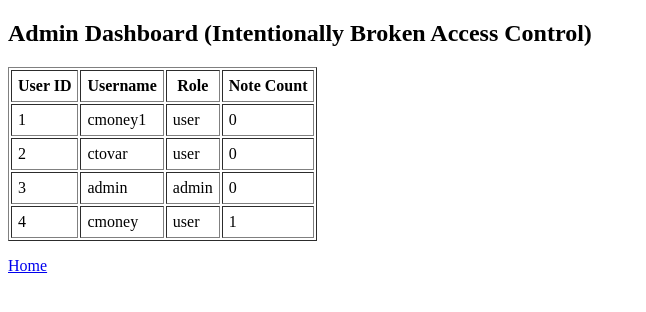
After one commit to CTovar43/secure-web-attack-lab, a Flask app: page /admin in a window 1280 px wide. The commit adds this page. Shown: the top 312 px of the page, without its empty margins (0-646 px from the left). Run offline with Flask 3, Linux system fonts and the light colour scheme; data comes from the database, SQL or seed files in the repository; both versions use the stored data as it was after the commit.

Commit message:
Day 1 : Notes feature + admin dashboard (intentionally broken access control)

```diff
--- a/app.py
+++ b/app.py
@@ -1,16 +1,30 @@
 from flask import Flask, render_template, request, redirect, session, url_for, flash
-from database import init_db, create_user, find_user_insecure
+from database import (
+    init_db,
+    ensure_admin_seed,
+    create_user,
+    find_user_insecure,
+    create_note,
+    get_notes_for_user,
+    get_all_users_and_note_counts,
+    get_user_id_by_username,
+)
 
 app = Flask(__name__)
-
-# ❌ Intentionally weak secret key (we'll fix later)
-app.secret_key = "devkey"
+app.secret_key = "devkey"  # ❌ intentionally weak
 
 
 @app.before_request
-def _init():
-    # Safe to call repeatedly; table creation uses IF NOT EXISTS
+def _setup():
     init_db()
+    ensure_admin_seed()  # creates admin/adminpass if missing
+
+
+def require_login():
+    if "user" not in session:
+        flash("Please log in first.")
+        return False
+    return True
 
 
 @app.route("/")
@@ -50,8 +64,7 @@ def register():
         flash("Username and password required.")
         return redirect(url_for("register"))
 
-    # ❌ Plaintext password storage (intentional)
-    ok = create_user(username, password, role="user")
+    ok = create_user(username, password, role="user")  # ❌ plaintext passwords
     if not ok:
         flash("Username already taken.")
         return redirect(url_for("register"))
@@ -66,6 +79,35 @@ def logout():
     return redirect(url_for("index"))
 
 
+@app.route("/notes", methods=["GET", "POST"])
+def notes():
+    if not require_login():
+        return redirect(url_for("login"))
+
+    username = session["user"]
+    user_id = get_user_id_by_username(username)
+    if user_id is None:
+        session.clear()
+        flash("Session user not found. Please log in again.")
+        return redirect(url_for("login"))
+
+    if request.method == "POST":
+        content = request.form.get("content", "")
+        if content.strip():
+            create_note(user_id, content)  # ❌ will enable XSS testing later
+        return redirect(url_for("notes"))
+
+    rows = get_notes_for_user(user_id)
+    return render_template("notes.html", user=username, notes=rows)
+
+
+@app.route("/admin")
+def admin():
+    # ❌ INTENTIONALLY BROKEN ACCESS CONTROL:
+    # Anyone who is logged in (or even not logged in) can view admin data.
+    users = get_all_users_and_note_counts()
+    return render_template("admin.html", users=users)
+
+
 if __name__ == "__main__":
-    # ❌ debug=True is intentionally unsafe (we'll fix later)
-    app.run(debug=True)
+    app.run(debug=True)  # ❌ intentionally unsafe
--- a/database.py
+++ b/database.py
@@ -13,7 +13,7 @@ def init_db():
     conn = get_db()
     cur = conn.cursor()
 
-    # ❌ Plaintext password storage (intentional for now)
+    # Users table
     cur.execute("""
         CREATE TABLE IF NOT EXISTS users (
             id INTEGER PRIMARY KEY AUTOINCREMENT,
@@ -23,14 +23,22 @@ def init_db():
         )
     """)
 
+    # Notes table
+    cur.execute("""
+        CREATE TABLE IF NOT EXISTS notes (
+            id INTEGER PRIMARY KEY AUTOINCREMENT,
+            user_id INTEGER NOT NULL,
+            content TEXT NOT NULL,
+            created_at DATETIME DEFAULT CURRENT_TIMESTAMP,
+            FOREIGN KEY(user_id) REFERENCES users(id)
+        )
+    """)
+
     conn.commit()
     conn.close()
 
 
 def create_user(username: str, password: str, role: str = "user") -> bool:
-    """
-    Returns True if created, False if username exists or insert fails.
-    """
     try:
         conn = get_db()
         cur = conn.cursor()
@@ -49,18 +57,83 @@ def create_user(username: str, password: str, role: str = "user") -> bool:
             pass
 
 
-def find_user_insecure(username: str, password: str):
+def ensure_admin_seed():
     """
-    ❌ Intentionally vulnerable to SQL Injection via string concatenation.
-    Returns a user row or None.
+    Create an admin user if it doesn't exist.
+    Username: admin
+    Password: adminpass   (❌ intentionally weak)
     """
     conn = get_db()
     cur = conn.cursor()
+    cur.execute("SELECT id FROM users WHERE username = ?", ("admin",))
+    exists = cur.fetchone()
+    if not exists:
+        cur.execute(
+            "INSERT INTO users (username, password, role) VALUES (?, ?, ?)",
+            ("admin", "adminpass", "admin")
+        )
+        conn.commit()
+    conn.close()
 
-    # VULNERABILITY: user input is directly concatenated into SQL
+
+def find_user_insecure(username: str, password: str):
+    """
+    ❌ Intentionally vulnerable to SQL Injection.
+    """
+    conn = get_db()
+    cur = conn.cursor()
     query = f"SELECT id, username, role FROM users WHERE username = '{username}' AND password = '{password}'"
     cur.execute(query)
-
     row = cur.fetchone()
     conn.close()
     return row
+
+
+def create_note(user_id: int, content: str):
+    conn = get_db()
+    cur = conn.cursor()
+    cur.execute(
+        "INSERT INTO notes (user_id, content) VALUES (?, ?)",
+        (user_id, content)
+    )
+    conn.commit()
+    conn.close()
+
+
+def get_notes_for_user(user_id: int):
+    conn = get_db()
+    cur = conn.cursor()
+    cur.execute(
+        "SELECT id, content, created_at FROM notes WHERE user_id = ? ORDER BY created_at DESC",
+        (user_id,)
+    )
+    rows = cur.fetchall()
+    conn.close()
+    return rows
+
+
+def get_all_users_and_note_counts():
+    """
+    Used by /admin page (we'll intentionally expose it later).
+    """
+    conn = get_db()
+    cur = conn.cursor()
+    cur.execute("""
+        SELECT u.id, u.username, u.role, COUNT(n.id) AS note_count
+        FROM users u
+        LEFT JOIN notes n ON n.user_id = u.id
+        GROUP BY u.id, u.username, u.role
+        ORDER BY u.id ASC
+    """)
+    rows = cur.fetchall()
+    conn.close()
+    return rows
+
+
+def get_user_id_by_username(username: str):
+    conn = get_db()
+    cur = conn.cursor()
+    cur.execute("SELECT id FROM users WHERE username = ?", (username,))
+    row = cur.fetchone()
+    conn.close()
+    return row["id"] if row else None
--- /dev/null
+++ b/templates/admin.html
@@ -0,0 +1,28 @@
+<!DOCTYPE html>
+<html>
+<head>
+  <title>Admin</title>
+</head>
+<body>
+  <h2>Admin Dashboard (Intentionally Broken Access Control)</h2>
+
+  <table border="1" cellpadding="6">
+    <tr>
+      <th>User ID</th>
+      <th>Username</th>
+      <th>Role</th>
+      <th>Note Count</th>
+    </tr>
+    {% for u in users %}
+      <tr>
+        <td>{{ u["id"] }}</td>
+        <td>{{ u["username"] }}</td>
+        <td>{{ u["role"] }}</td>
+        <td>{{ u["note_count"] }}</td>
+      </tr>
+    {% endfor %}
+  </table>
+
+  <p><a href="/">Home</a></p>
+</body>
+</html>
```
Also changed, not shown: templates/index.html (+6 -1 lines), templates/notes.html (added, +29 -0 lines), app.db.
